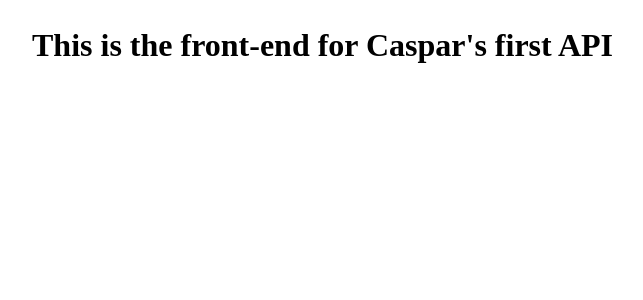
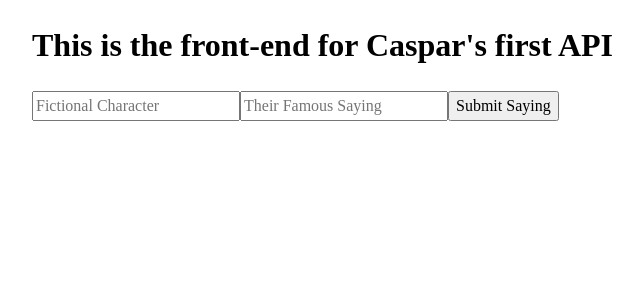
Before and after one commit to CasparWilson/front-end-for-caspars-first-api, a React (Vite) app: page / in a window 1280 px wide. Shown: the top 300 px of the page, without its empty margins (108-751 px from the left). Built offline with nearby package versions, Linux system fonts and the light colour scheme.

Commit message:
added form with no functionality

```diff
--- a/src/App.jsx
+++ b/src/App.jsx
@@ -1,7 +1,32 @@
+import axios from 'axios'
+import React from 'react'
+
 function App() {
+
+    const [fictionalSayings, setFictionalSayings] = React.useState([])
+// axios.get('/user?ID=12345')
+//   .then(function (response) {
+//     // handle success
+//     console.log(response);
+//   })
+//   .catch(function (error) {
+//     // handle error
+//     console.log(error);
+//   })
+//   .finally(function () {
+//     // always executed
+//   });
+
+
     return (
         <div>
             <h1>This is the front-end for Caspar's first API</h1>
+            <form>
+                <input placeholder='Fictional Character'></input>
+                <input placeholder='Their Famous Saying'></input>
+                <button>Submit Saying</button>
+            </form>
+
         </div>
     );
 }
```
